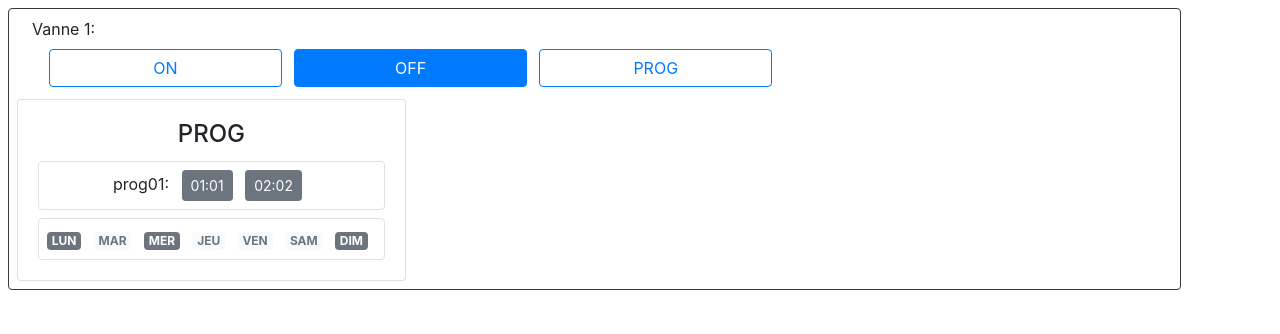
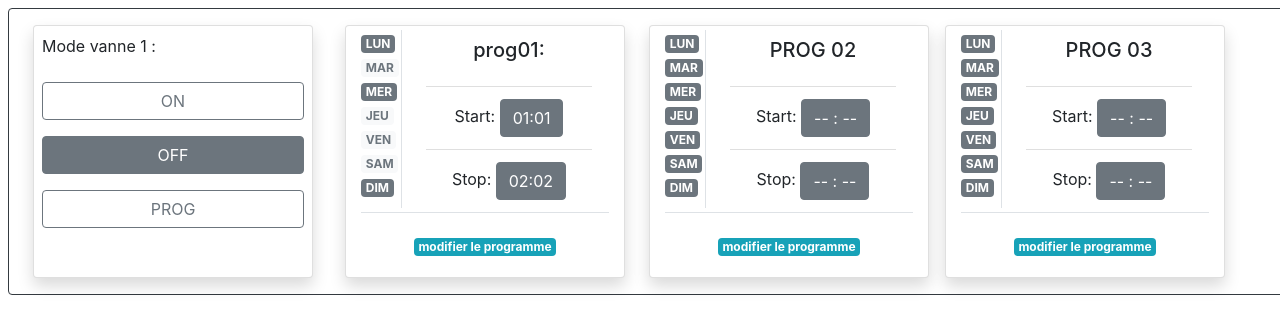
Before and after one commit to marcram99/projet_rainmaker_old, a Flask app: page / in a window 1280 px wide. Shown: the part 94-428 px from the top of the page. Run offline with Flask 2, Linux system fonts and the light colour scheme; some libraries are stand-ins or nearby versions.

Commit message:
revision html interface

```diff
--- a/appli/static/scripts/config.js
+++ b/appli/static/scripts/config.js
@@ -5,7 +5,6 @@ var h_start = document.getElementById('p_start')
 mod_start.onclick = function(){
     event.preventDefault()
     mod_start.style = "color:red;"
-    h_start.inputMode =
 }
 
 /*
--- a/appli/static/scripts/main.js
+++ b/appli/static/scripts/main.js
@@ -1,8 +1,8 @@
 var bout_on = document.getElementById('v1_on')
 var bout_off = document.getElementById('v1_off')
 var bout_prog = document.getElementById('v1_prog')
-var active = "col col-sm-3 btn btn-primary ml-2 mb-1"
-var inactive = "col col-sm-3 btn btn-outline-primary ml-2 mb-1"
+var active = "btn btn-secondary m-2"
+var inactive = "btn btn-outline-secondary m-2"
 var p1_nom = document.getElementById("p_nom")
 var p1_start = document.getElementById("p_start")
 var p1_stop = document.getElementById("p_stop")
--- a/appli/templates/config.html
+++ b/appli/templates/config.html
@@ -6,10 +6,10 @@
 {% endblock %}
 {% block main %}
 <div class="row col-11 col-sm-11 m-2 p-2 border rounded border-dark">
-    <span class="col-6 ">Configuration des programes</span>
+    <span class="col-6 ">Modification du programe:</span>
     <button id="v1_on" class="col col-sm-3 btn btn-outline-primary ml-2 mb-1" >RETOUR</button>
 
-    <div class="card">
+    <div class="shadow card ">
         <div class="card-body">
             <h4 id="prog01" class="card-title text-center">PROG 01</h4>
             <div class="card-text border rounded p-2 text-center mb-2">
--- a/appli/templates/main.html
+++ b/appli/templates/main.html
@@ -5,22 +5,17 @@
     {% endblock %}
 {% endblock %}
 {% block main %}
-<div class="row col-11 col-sm-11 m-2 p-2 border rounded border-dark">
-    <span class="col-12 ">Vanne 1:</span>
-    <div class="col-10 p-2 pl-4">
-        <button id="v1_on" class="col col-sm-3 btn btn-outline-primary ml-2 mb-1" >ON</button>
-        <button id="v1_off" class="col col-sm-3 btn btn-primary ml-2 mb-1" >OFF</button>
-        <button id="v1_prog" class="col col-sm-3 btn btn-outline-primary ml-2 mb-1" >PROG</button>
+<div class="row col-12 m-2 p-2 border rounded border-dark" style="min-width:390px;">
+    <div class="card shadow  my-2 mx-3" style="max-width:280px;min-width:280px;" >
+        <a class="ml-2 mt-2 mb-3">Mode vanne 1 :</a>
+        <button id="v1_on" class="btn btn-outline-secondary m-2 " >ON</button>
+        <button id="v1_off" class="btn btn-secondary m-2" >OFF</button>
+        <button id="v1_prog" class="btn btn-outline-secondary m-2" >PROG</button>
     </div>
-    <div class="card">
-        <div class="card-body">
-            <h4 id="p_jour" class="card-title text-center">PROG</h4>
-            <div class="card-text border rounded p-2 text-center mb-2">
-                <span id="p_nom" class="mr-2">nom prog : </span>
-                <span id="p_start" class="btn btn-secondary btn-sm mr-2">Start time : </span>
-                <span id="p_stop" class="btn btn-secondary btn-sm mr-2">Stop time : </span>
-            </div>
-            <div class="card-text border rounded p-2">
+    <!--------------------------- prog card ----------------------------->
+    <div class="card shadow col-10 my-2 mx-3" style="max-width:280px;" >
+        <div class="row no-gutters">
+            <div class="col-2 border-right text-left mr-3 my-1">
                 <span id="lundi" class="badge badge-secondary mr-2">LUN</span>
                 <span id="mardi" class="badge badge-secondary mr-2">MAR</span>
                 <span id="mercredi" class="badge badge-secondary mr-2">MER</span>
@@ -29,10 +24,90 @@
                 <span id="samedi" class="badge badge-secondary mr-2">SAM</span>
                 <span id="dimanche" class="badge badge-secondary mr-2">DIM</span>
             </div>
+            <div class="col-8 ml-2">
+                <ul class="list-group list-group-flush text-center">
+                    <li class="list-group-item">
+                        <h5 id="p_nom" class="card-title text-center">PROG 01</h5>
+                    </li>
+                    <li class="list-group-item">
+                        <span>Start: </span>
+                        <span id="p_start" class="btn btn-secondary"> -- : -- </span>
+                    </li>
+                    <li class="list-group-item">
+                            <span>Stop: </span>
+                            <span id="p_stop" class="btn btn-secondary"> -- : -- </span>
+                    </li>
+
+                </ul>
+            </div>
         </div>
-      </div>
+        <div class="card-body text-center border-top">
+                <a href="{{ url_for('config') }}" class="badge badge-info ">modifier le programme</a>
+            </div>
+    </div>
+    <div class="card shadow col-10 m-2 " style="max-width:280px;" >
+        <div class="row no-gutters">
+            <div class="col-2 border-right text-center  mr-3 my-1">
+                <span id="lundi" class="badge badge-secondary mr-2">LUN</span>
+                <span id="mardi" class="badge badge-secondary mr-2">MAR</span>
+                <span id="mercredi" class="badge badge-secondary mr-2">MER</span>
+                <span id="jeudi" class="badge badge-secondary mr-2">JEU</span>
+                <span id="vendredi" class="badge badge-secondary mr-2">VEN</span>
+                <span id="samedi" class="badge badge-secondary mr-2">SAM</span>
+                <span id="dimanche" class="badge badge-secondary mr-2">DIM</span>
+            </div>
+            <div class="col-8 ml-2">
+                <ul class="list-group list-group-flush text-center">
+                    <li class="list-group-item">
+                        <h5 id="p_nom" class="card-title text-center">PROG 02</h5>
+                    </li>
+                    <li class="list-group-item">
+                        <span>Start: </span>
+                        <span id="p_start" class="btn btn-secondary"> -- : -- </span>
+                    </li>
+                    <li class="list-group-item">
+                            <span>Stop: </span>
+                            <span id="p_stop" class="btn btn-secondary"> -- : -- </span>
+                    </li>
+                </ul>
+            </div>
+        </div>
+        <div class="card-body text-center border-top">
+            <a href="{{ url_for('config') }}" class="badge badge-info ">modifier le programme</a>
+        </div>
+    </div>
+    <div class="card shadow col-10 m-2 " style="max-width:280px;" >
+        <div class="row no-gutters">
+            <div class="col-2 border-right text-center  mr-3 my-1">
+                <span id="lundi" class="badge badge-secondary mr-2">LUN</span>
+                <span id="mardi" class="badge badge-secondary mr-2">MAR</span>
+                <span id="mercredi" class="badge badge-secondary mr-2">MER</span>
+                <span id="jeudi" class="badge badge-secondary mr-2">JEU</span>
+                <span id="vendredi" class="badge badge-secondary mr-2">VEN</span>
+                <span id="samedi" class="badge badge-secondary mr-2">SAM</span>
+                <span id="dimanche" class="badge badge-secondary mr-2">DIM</span>
+            </div>
+            <div class="col-8 ml-2">
+                <ul class="list-group list-group-flush text-center">
+                    <li class="list-group-item">
+                        <h5 id="p_nom" class="card-title text-center">PROG 03</h5>
+                    </li>
+                    <li class="list-group-item">
+                        <span>Start: </span>
+                        <span id="p_start" class="btn btn-secondary"> -- : -- </span>
+                    </li>
+                    <li class="list-group-item">
+                            <span>Stop: </span>
+                            <span id="p_stop" class="btn btn-secondary"> -- : -- </span>
+                    </li>
+                </ul>
+            </div>
+        </div>
+        <div class="card-body text-center border-top">
+            <a href="{{ url_for('config') }}" class="badge badge-info ">modifier le programme</a>
+        </div>
+    </div>
 </div>
-
 
 <script src="{{ url_for('static', filename='scripts/main.js') }}"></script>
 {% endblock %}
```
